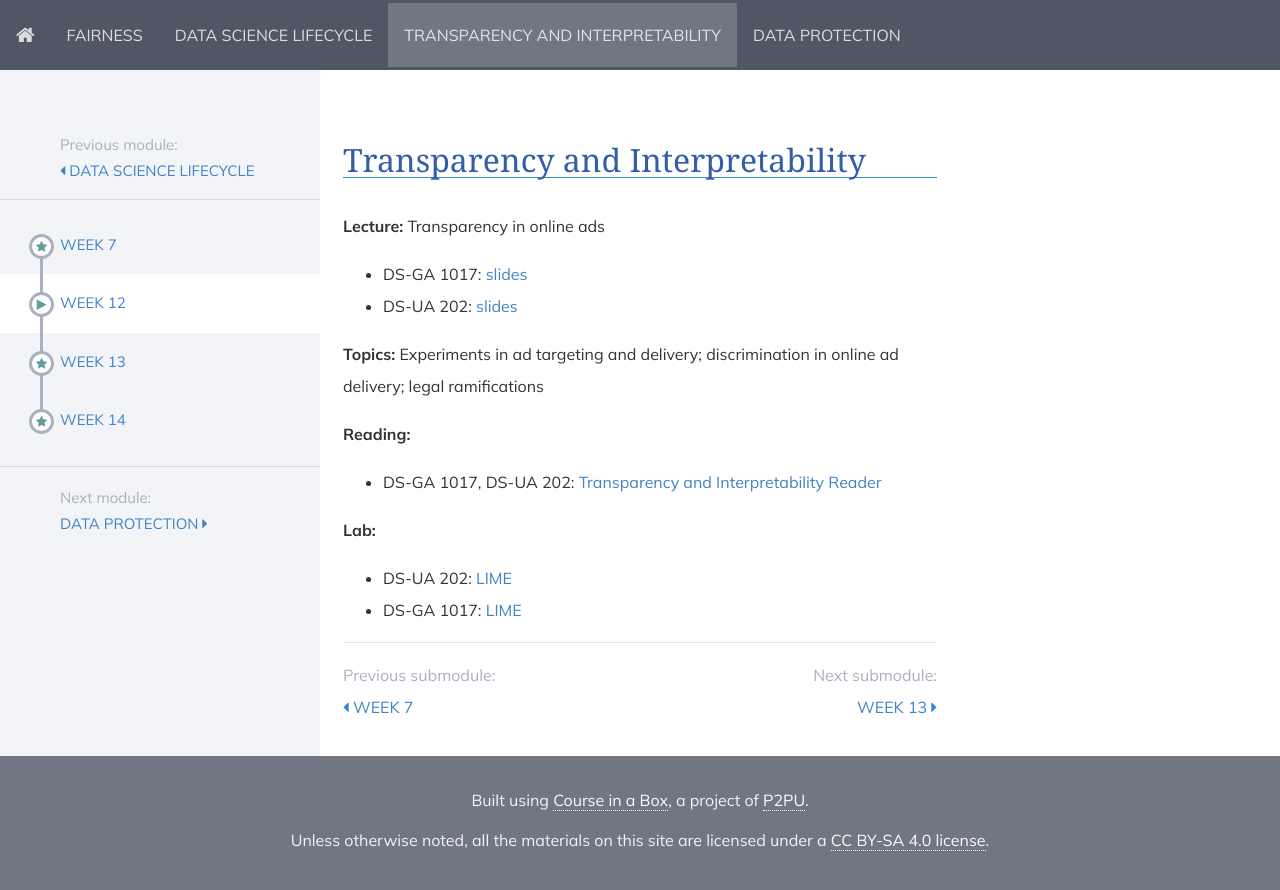
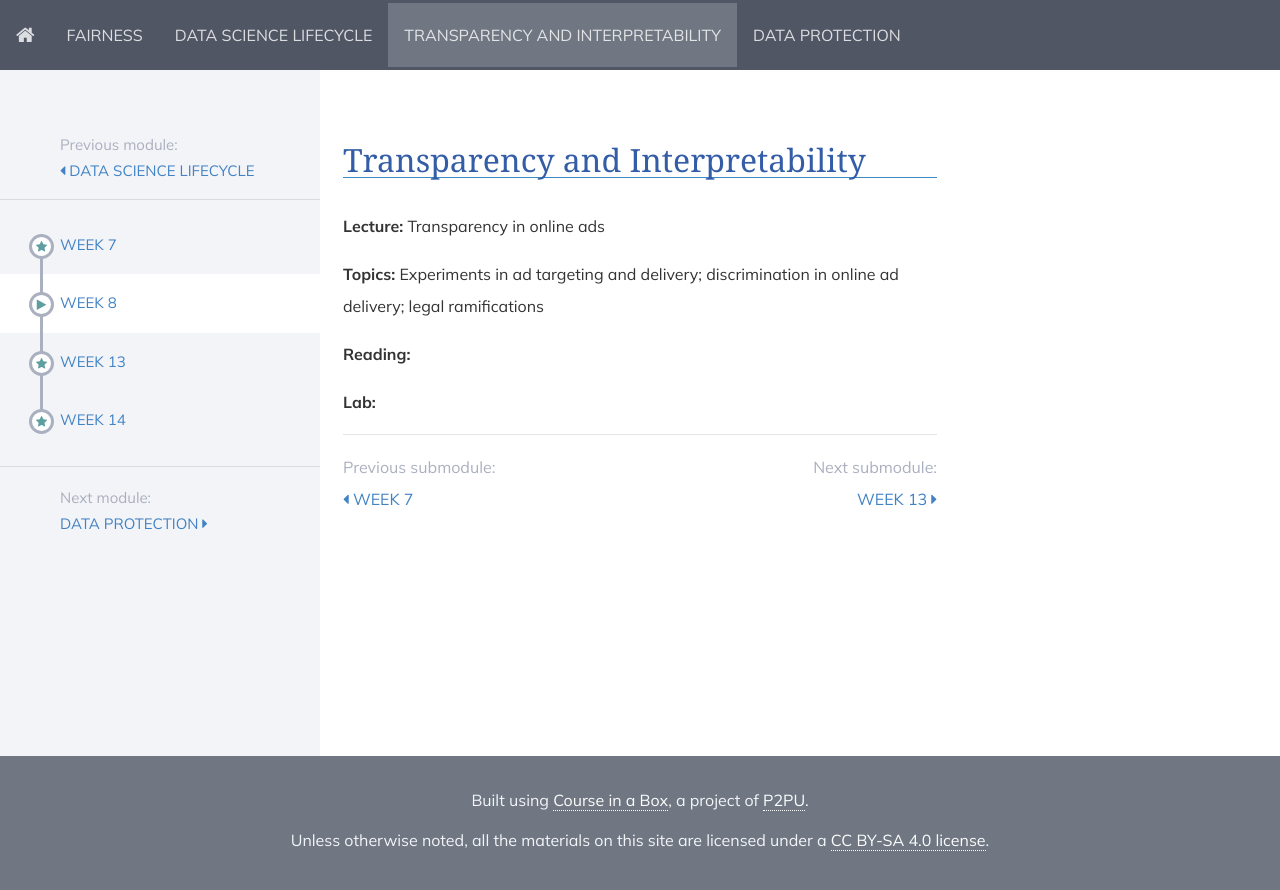
Before and after one commit to DataResponsibly/rds24, a Jekyll site: the page built from modules/transparency_and_interpretability/_posts/2000-01-02-week12.md, in a window 1280 px wide. Shown: the top 890 px of the page. Built offline with Jekyll 4.4.1, drawn with Linux system fonts in a browser that asks for light colours; nearby versions of some CDN libraries.

Commit message:
Update 2000-01-02-week12.md

```diff
--- a/modules/transparency_and_interpretability/_posts/2000-01-02-week12.md
+++ b/modules/transparency_and_interpretability/_posts/2000-01-02-week12.md
@@ -1,22 +1,21 @@
 ---
-title: Week 12
+title: Week 8
 ---
 
 ## Transparency and Interpretability
 
 **Lecture:** Transparency in online ads
 
-* DS-GA 1017: [slides](../../../assets/12_Transparency_Ads_1017.pdf)
-* DS-UA 202: [slides](../../../assets/12_transparency_ads_202_2023.pdf)
+<!-- * DS-GA 1017: [slides](../../../assets/12_Transparency_Ads_1017.pdf) -->
+<!-- * DS-UA 202: [slides](../../../assets/12_transparency_ads_202_2023.pdf) -->
 
 **Topics:** Experiments in ad targeting and delivery; discrimination in online ad delivery; legal ramifications
 
 **Reading:**
 
-<!-- * DS-UA 202: [Transparency and Interpretability Reader](../../../assets/transparency_reader_ua202_2022.pdf) -->
-* DS-GA 1017, DS-UA 202: [Transparency and Interpretability Reader](../../../assets/transparency_reader_2023.pdf)
+<!-- * DS-GA 1017, DS-UA 202: [Transparency and Interpretability Reader](../../../assets/transparency_reader_2023.pdf) -->
 
 **Lab:**
 
-* DS-UA 202: [LIME](https://colab.research.google.com/drive/1Kt8yxmTZL9W68UUiMI2uxlPgcYm7w6fi?usp=share_link)
-* DS-GA 1017: [LIME](https://colab.research.google.com/drive/1ZKYwgrsRvOlel-5XVELfHlh6VARXcn0i?usp=sharing)
+<!-- * DS-UA 202: [LIME](https://colab.research.google.com/drive/1Kt8yxmTZL9W68UUiMI2uxlPgcYm7w6fi?usp=share_link) -->
+<!-- * DS-GA 1017: [LIME](https://colab.research.google.com/drive/1ZKYwgrsRvOlel-5XVELfHlh6VARXcn0i?usp=sharing) -->
```
